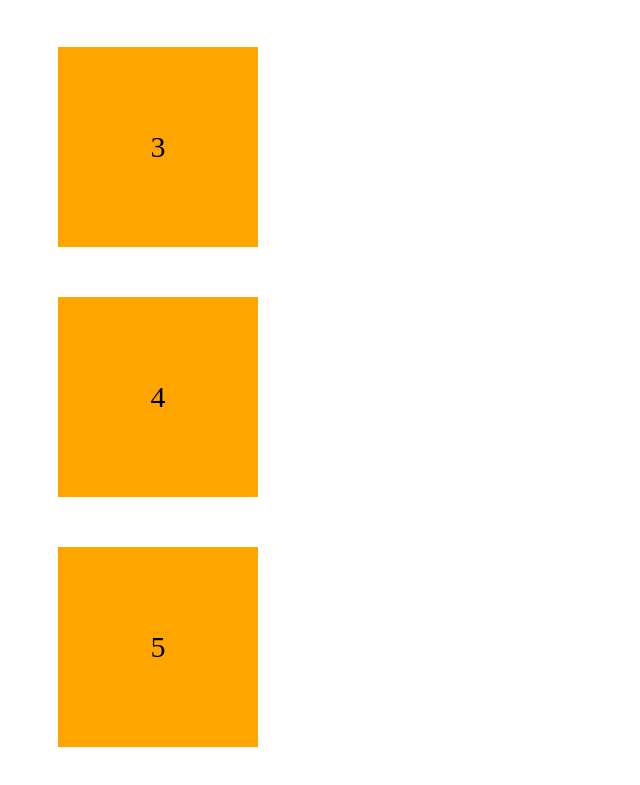
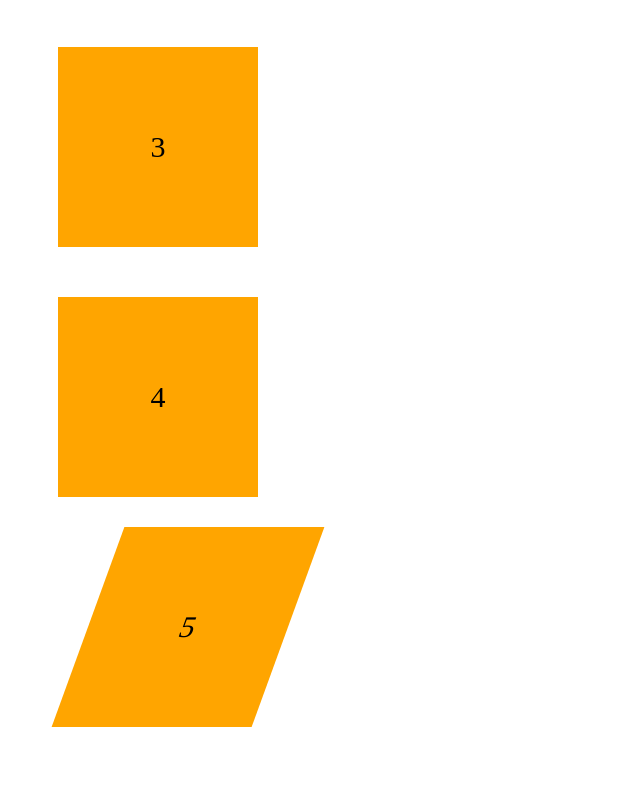
Before and after one commit to dudtjq/html-css-study0122, a plain HTML site: page 2.CSS/10.전환,변환/2.transform..html in a window 1280 px wide. In both pictures the pointer is over the element 158 px from the left and 1150 px from the top of the page. Shown: the part 503-1288 px from the top of the page, without its empty margins (0-640 px from the left). Drawn offline with Linux system fonts and the light colour scheme.

Commit message:
전환, 변환 수정

```diff
--- a/2.CSS/10.전환,변환/2.transform..html
+++ b/2.CSS/10.전환,변환/2.transform..html
@@ -37,7 +37,7 @@
         }
 
         .box5:hover{
-            transform: translate(30px, -20px,) skew(-20deg, 0.7);
+            transform: translate(30px, -20px) skew(-20deg, 0);
         }
 
     </style>
```
